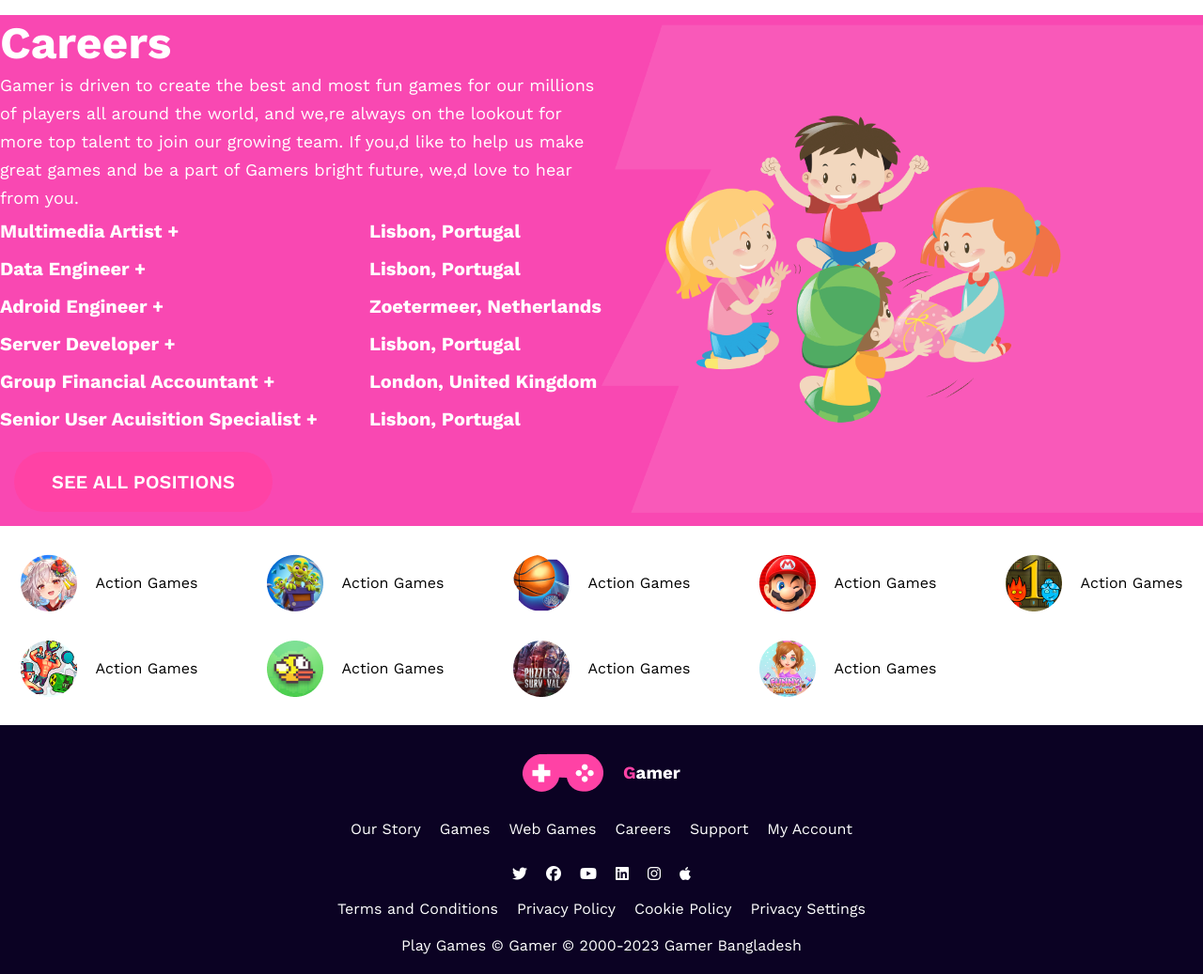
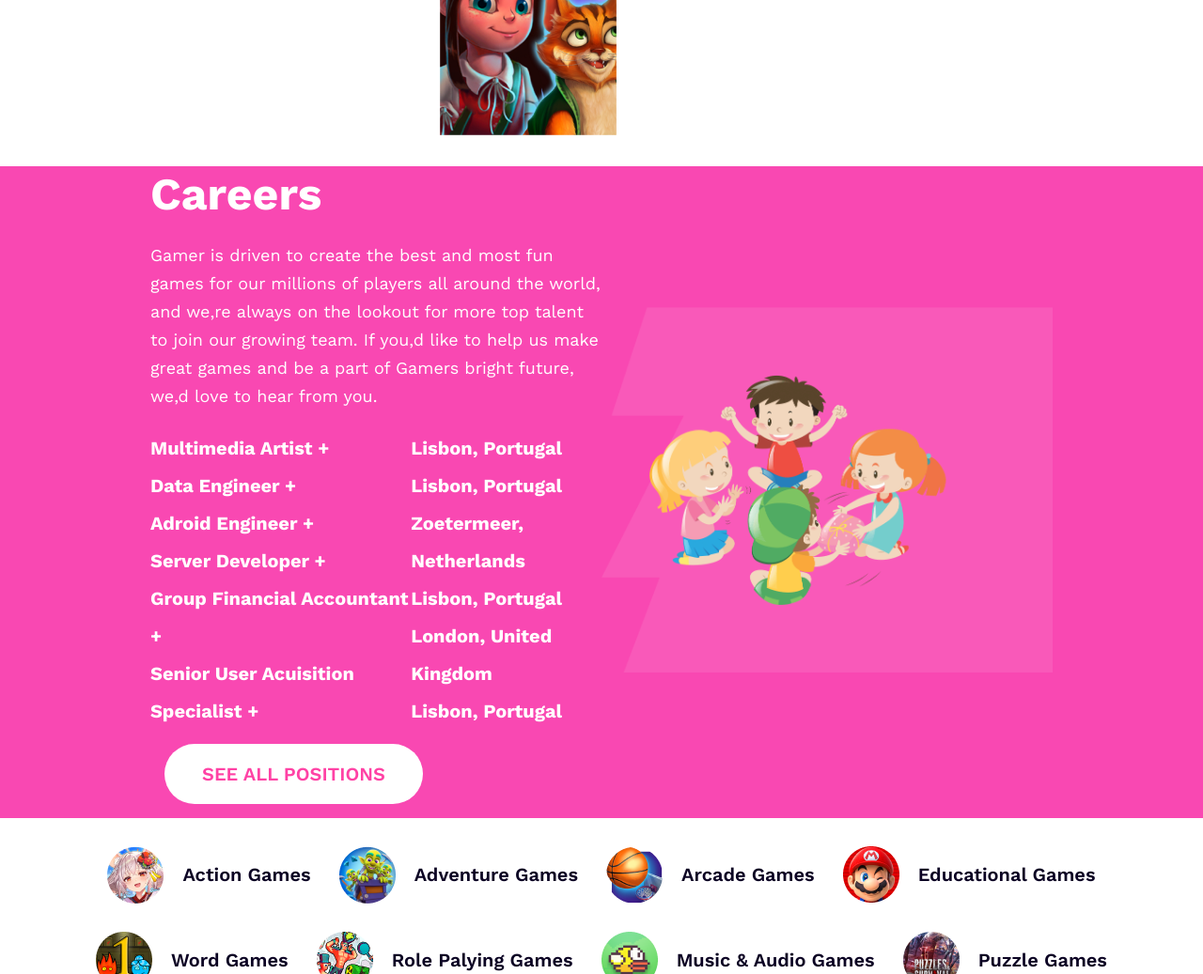
Before and after one commit to miftarek/Gaming-Landing-Page-Design, a plain HTML site: page index.html in a window 1280 px wide. Shown: the part 2580-3617 px from the top of the page at 94% size. Drawn offline with nearby package versions, Linux system fonts and the light colour scheme.

Commit message:
update design done

```diff
--- a/index.html
+++ b/index.html
@@ -125,7 +125,7 @@
             </div>
         </div>
         <!-- play games online section start here -->
-        <div class="careers">
+        <div class="careers-container">
             <div class="careers-content">
                 <h2>Careers</h2>
                 <p>Gamer is driven to create the best and most fun games for our millions of players all around the
@@ -149,7 +149,7 @@
                         Lisbon, Portugal<br>
                     </h4>
                 </div>
-                <button class="primary-btn">See All Positions</button>
+                <button class="careers-btn">See All Positions</button>
             </div>
             <div class="careers-img">
                 <img src="./images/Group 65.png" alt="">
@@ -163,35 +163,35 @@
             </div>
             <div class="game-icon-item">
                 <img src="./images/Rectangle 12.png" alt="">
-                <p>Action Games</p>
+                <p>Adventure Games</p>
             </div>
-            <div class="game-icon-item">
+            <div class="game-icon-item game-icon-active">
                 <img src="./images/Rectangle 13.png" alt="">
-                <p>Action Games</p>
+                <p>Arcade Games</p>
             </div>
             <div class="game-icon-item">
                 <img src="./images/Rectangle 14.png" alt="">
-                <p>Action Games</p>
+                <p>Educational Games</p>
             </div>
             <div class="game-icon-item">
                 <img src="./images/Rectangle 15.png" alt="">
-                <p>Action Games</p>
+                <p>Word Games</p>
             </div>
             <div class="game-icon-item">
                 <img src="./images/Rectangle 16.png" alt="">
-                <p>Action Games</p>
+                <p>Role Palying Games</p>
             </div>
             <div class="game-icon-item">
                 <img src="./images/Rectangle 17.png" alt="">
-                <p>Action Games</p>
+                <p>Music & Audio Games</p>
             </div>
             <div class="game-icon-item">
                 <img src="./images/Rectangle 18.png" alt="">
-                <p>Action Games</p>
+                <p>Puzzle Games</p>
             </div>
             <div class="game-icon-item">
                 <img src="./images/Rectangle 19.png" alt="">
-                <p>Action Games</p>
+                <p>Strategy Games</p>
             </div>
         </div>
     </main>
--- a/style.css
+++ b/style.css
@@ -26,14 +26,14 @@ nav {
     margin: 20px 170px;
 }
 
-nav ul{
+nav ul {
     list-style: none;
     display: flex;
     gap: 20px;
     align-items: center;
 }
 
-.highlighted-menu{
+.highlighted-menu {
     display: flex;
     gap: 20px;
     padding: 10px;
@@ -84,7 +84,7 @@ nav ul{
 
 .banner-content p,
 button {
-margin: 15px;
+    margin: 15px;
 }
 
 .primary-btn {
@@ -115,7 +115,7 @@ margin: 15px;
     width: 50%;
 }
 
-.banner-imgs{
+.banner-imgs {
     width: 100%;
 }
 
@@ -154,17 +154,17 @@ blockquote {
     text-align: right;
 }
 
-.about-gamer-content{
+.about-gamer-content {
     text-align: end;
 }
 
-.about-gamer-img img{
+.about-gamer-img img {
     width: 100%;
 }
 
 /* Funny videos styling start here */
 
-.funny-videos{
+.funny-videos {
     margin: 20px 160px;
 }
 
@@ -197,20 +197,22 @@ blockquote {
 /* play instantly styling start here */
 .play-instantly {
     display: flex;
-    justify-content: space-between;
+    justify-content: space-around;
     align-items: center;
-    border: 1px solid salmon;
+    gap: 60px;
+    margin: 60px 160px;
 }
 
-.play-instanntly-content,
-.play-games-online-content h2 {
+.play-instanntly-content {
     text-align: right;
     font-size: 48px;
     font-weight: 700;
     line-height: 60px;
+    width: 50%;
 }
 
-.play-instanntly-content p {
+.play-instanntly-content,
+.play-games-online-content p {
     color: #534C64;
     text-align: right;
     font-size: 18px;
@@ -220,19 +222,20 @@ blockquote {
 }
 
 .play-instant-img {
+    position: relative;
 }
 
 .below-img {
     position: relative;
-    width: 70%;
+    width: 450px;
     z-index: 0;
 }
 
 .fold-img {
-    width: 10%;
+    width: 200px;
     height: auto;
     position: absolute;
-    margin-top: 300px;
+    margin-top: 340px;
     margin-left: -80px;
     z-index: 1;
 }
@@ -242,26 +245,22 @@ blockquote {
     display: flex;
     align-items: center;
     justify-content: space-around;
-    margin: 100px 0;
+    margin: 180px 0;
 }
 
 /* careers styling start here */
-.careers {
+.careers-container {
     display: flex;
     justify-content: space-around;
     align-items: center;
+    background-color: #F948B2;
+    padding: 0 160px;
 }
 
 .career-designation {
     display: flex;
     justify-content: space-between;
     align-items: center;
-}
-
-.careers {
-    background-color: #F948B2;
-    width: 100%;
-
 }
 
 .careers-content {
@@ -280,6 +279,7 @@ blockquote {
     font-size: 18px;
     font-weight: 400;
     line-height: 30px;
+    margin: 20px 0;
 }
 
 .career-designation {
@@ -287,6 +287,17 @@ blockquote {
     font-size: 20px;
     font-weight: 600;
     line-height: 40px;
+}
+
+.careers-btn {
+    text-transform: uppercase;
+    padding: 20px 40px;
+    border-radius: 48px;
+    background: #FFF;
+    border: none;
+    font-size: 20px;
+    font-weight: 600;
+    color: #FF42A5;
 }
 
 .careers-img {
@@ -300,12 +311,31 @@ blockquote {
 /* Game icon features style here */
 
 .game-icon-features {
-    display: grid;
+    display: flex;
     gap: 30px;
-    grid-template-columns:repeat(5, 1fr);
-    justify-items: center;
-    align-content: center;
-    margin: 30px 0;
+    flex-basis: 150px;
+    flex-wrap: wrap;
+    align-items: center;
+    justify-content: center;
+    margin: 30px 80px;
+}
+
+.game-icon-features{
+    color: #0B0223;
+    font-size: 20px;
+    font-weight: 600;
+}
+
+.game-icon-active::content{
+    color: #F948B2;
+    border: 1px solid #F948B2;
+    border-radius: 35px;
+}
+
+.game-icon-item:hover{
+    color: #F948B2;
+    border: 1px solid #F948B2;
+    border-radius: 35px;
 }
 
 .game-icon-item {
@@ -317,20 +347,21 @@ blockquote {
 
 /* Footer design start here */
 
-footer{
-    background-color:#0B0223;;
+footer {
+    background-color: #0B0223;
+    ;
     color: #FFF;
     padding: 30px 0;
 }
 
-.logo-footer{
+.logo-footer {
     display: flex;
     gap: 20px;
     align-items: center;
     justify-content: center;
 }
 
-.footer-menu ul{
+.footer-menu ul {
     list-style: none;
     display: flex;
     gap: 20px;
@@ -338,12 +369,13 @@ footer{
     margin: 30px 0;
 }
 
-.footer-icon{
+.footer-icon {
     display: flex;
     gap: 20px;
     justify-content: center;
 }
-.footer-second-menu ul{
+
+.footer-second-menu ul {
     list-style: none;
     display: flex;
     gap: 20px;
@@ -351,6 +383,6 @@ footer{
     margin: 20px;
 }
 
-footer p{
+footer p {
     text-align: center;
 }
```
